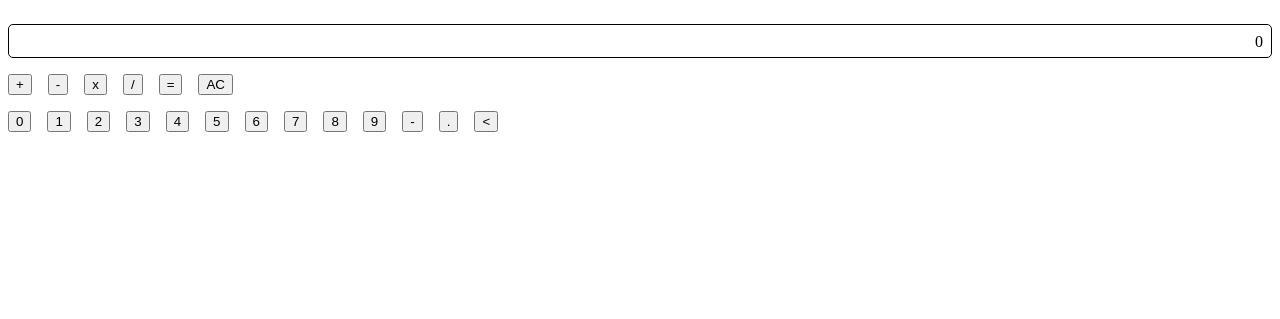
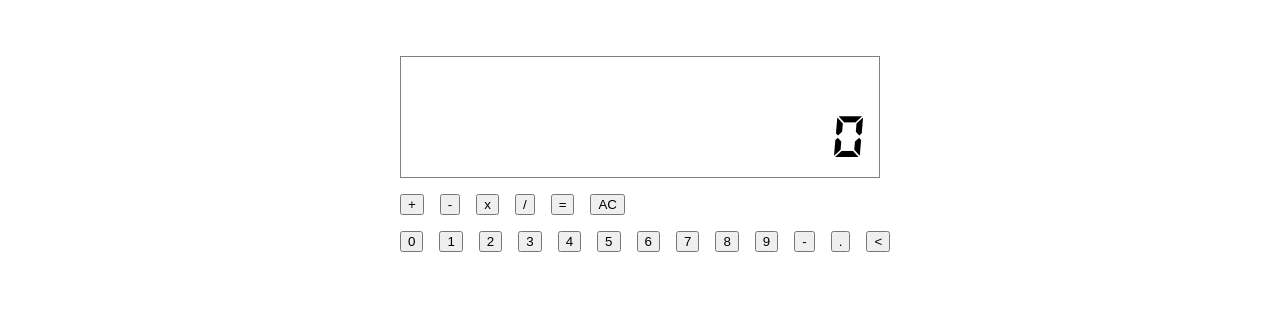
Before and after one commit to wstypr/calculator, a plain HTML site: page index.html in a window 1280 px wide. Drawn offline with Linux system fonts and the light colour scheme.

Commit message:
add display layout

```diff
--- a/index.html
+++ b/index.html
@@ -8,8 +8,11 @@
     <title>Calculator | The Odin Project</title>
   </head>
   <body>
+    <div class="wrapper">
+      <div class="display-wrapper">
         <div class="info-display" id="info"></div>
         <div class="display" id="display">0</div>
+      </div>
       <div class="btn-container" id="operatorContainer">
         <button class="operatorBtn" data-symbol="+" data-value="add">+</button>
         <button class="operatorBtn" data-symbol="-" data-value="subtract">
@@ -18,7 +21,9 @@
         <button class="operatorBtn" data-symbol="x" data-value="multiply">
           x
         </button>
-      <button class="operatorBtn" data-symbol="/" data-value="divide">/</button>
+        <button class="operatorBtn" data-symbol="/" data-value="divide">
+          /
+        </button>
         <button class="equalBtn">=</button>
         <button class="clearBtn">AC</button>
       </div>
@@ -37,5 +42,6 @@
         <button id="periodBtn">.</button>
         <button id="deleteBtn">&lt;</button>
       </div>
+    </div>
   </body>
 </html>
--- a/style.css
+++ b/style.css
@@ -1,14 +1,34 @@
+@font-face {
+  font-family: "Digit";
+  src: url("fonts/DS-DIGIT.TTF");
+}
+
+body {
+  display: flex;
+  flex-direction: column;
+  align-items: center;
+}
+
+.wrapper {
+  max-width: 480px;
+  padding: 3rem;
+}
+
+.display-wrapper {
+  font-family: Digit, sans-serif;
+  text-align: end;
+  padding: 0.5rem 1rem 0.5rem 1rem;
+  border: 1px solid grey;
+}
+
 .display {
-  text-align: end;
-  height: 1rem;
-  padding: 0.5rem;
-  border: 1px solid black;
-  border-radius: 5px;
+  font-size: 4rem;
+  overflow-x: scroll;
 }
 
 .info-display {
-  height: 1rem;
-  text-align: end;
+  font-size: 2.5rem;
+  min-height: 2.5rem;
 }
 
 .btn-container {
```
Also changed, not shown: fonts/DS-DIGIT.TTF (added). Lines whose indentation alone changed are shown as unchanged.
